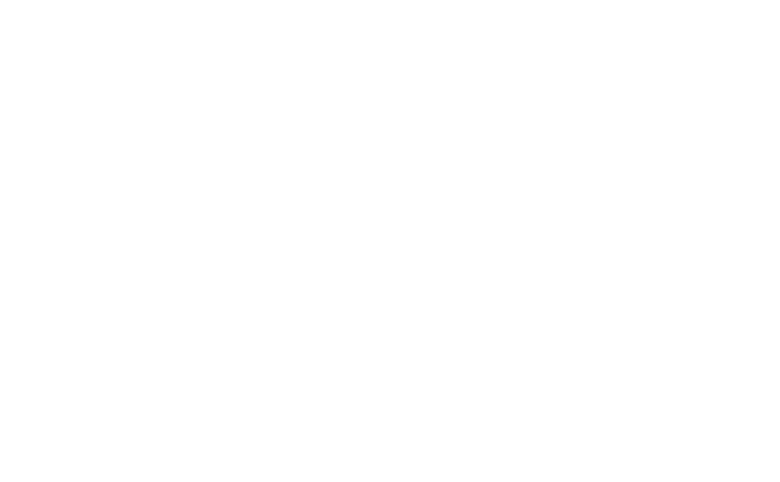
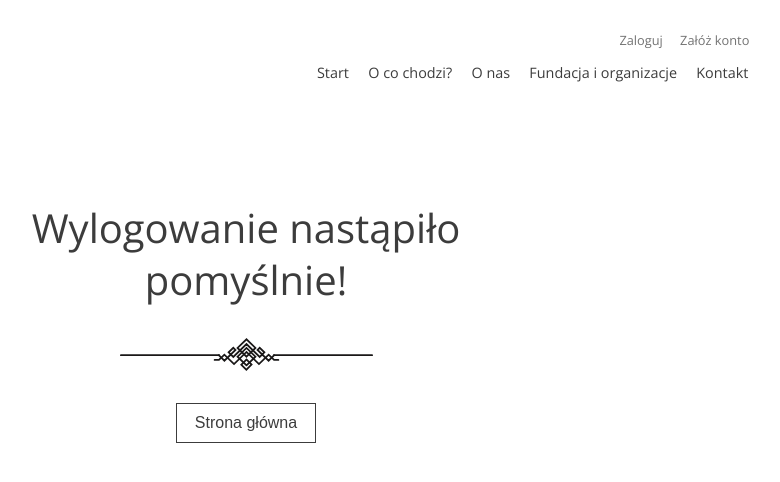
Before and after one commit to janek78/charity-app, a React (Create React App) app: page /logout in a window 1280 px wide. Before the commit this address had no page. Shown: the top 482 px of the page, without its empty margins (394-1174 px from the left). Built offline with nearby package versions, Linux system fonts and the light colour scheme.

Commit message:
adding component Logout adding styles

```diff
--- a/src/App.js
+++ b/src/App.js
@@ -2,6 +2,7 @@
 import { Home } from "./components/Home";
 import { Login } from "./components/Login";
 import { Register } from "./components/Register";
+import { Logout }from "./components/Logout";
 import {BrowserRouter as Router,Route,Routes} from 'react-router-dom';
 
 function App() {
@@ -12,6 +13,7 @@
             <Route path="/" element={<Home />} />
             <Route path="/login" element={<Login />} />
             <Route path="/register" element={<Register />} />
+            <Route path="/logout" element={<Logout />} />
         </Routes>
     </div>
 </Router>
--- /dev/null
+++ b/src/components/Logout.js
@@ -0,0 +1,16 @@
+import React from 'react';
+import { Nav } from './Nav';
+import { Link } from 'react-router-dom';
+
+export const Logout=()=> {
+    return (
+        <div className='logout'>
+            <Nav />
+            <div className='logout__content'>
+                <h1 className='logout__header'>Wylogowanie nastąpiło pomyślnie!</h1>
+                <div className='decoration'/>
+                <Link to="/"><button className='logout__btn'>Strona główna</button></Link>
+            </div>
+        </div>
+    )
+}
--- a/src/scss/_login.scss
+++ b/src/scss/_login.scss
@@ -6,7 +6,7 @@
     display: flex;
     align-items: center;
     flex-direction: column;
-    padding-top: 7.5em;
+    padding-top: 2em;
 
     .login__header {
       font-size: 2.5em;
@@ -16,7 +16,7 @@
       background-image: url('../assets/Decoration.svg');
       width: 253px;
       height: 33px;
-      margin:2em 0;
+      margin:0.5em 0;
     }
     .login__form {
       width: 40%;
@@ -28,7 +28,7 @@
   display: flex;
   flex-direction: column;
   background-color: $background;
-  margin: 1.9em;
+  margin: 1.5em;
   padding: 3.8em;
 
   label {
@@ -51,6 +51,7 @@
     border: 0.75px solid #00000000;
     padding: 0.6em 1.1em;
     cursor: pointer;
+    margin-bottom: 1.2em;
     &:hover {
       border: 0.75px solid $text3;
       padding: 0.6em 1.1em;
--- /dev/null
+++ b/src/scss/_logout.scss
@@ -0,0 +1,32 @@
+.logout {
+  color: $text3;
+  margin: 0 10%;
+
+  .logout__content {
+    display: flex;
+    flex-direction: column;
+    padding-top: 7em;
+    align-items: center;
+
+    .logout__header {
+      width:11em;
+      font-size: 2.5em;
+      font-weight: 300;
+      text-align: center;
+      line-height:1.3em;
+    }
+    .decoration{
+      background-image: url('../assets/Decoration.svg');
+      width: 253px;
+      height: 33px;
+      margin:2em 0;
+    }
+    .logout__btn {
+      background-color: #00000000;
+      border: 0.75px solid $text3;
+      padding: 0.6em 1.1em;
+      color: $text3;
+      cursor: pointer;
+    }
+  }
+}
--- a/src/scss/_register.scss
+++ b/src/scss/_register.scss
@@ -6,7 +6,7 @@
     display: flex;
     align-items: center;
     flex-direction: column;
-    padding-top: 7.5em;
+    padding-top: 2em;
 
     .register__header {
       font-size: 2.5em;
@@ -16,7 +16,7 @@
       background-image: url('../assets/Decoration.svg');
       width: 253px;
       height: 33px;
-      margin:2em 0;
+      margin:0.5em 0;
     }
     .register__form {
       width: 40%;
@@ -28,7 +28,7 @@
   display: flex;
   flex-direction: column;
   background-color: $background;
-  margin: 1.9em;
+  margin: 1.5em;
   padding: 3.8em;
 
   label {
@@ -51,6 +51,7 @@
     border: 0.75px solid #00000000;
     padding: 0.6em 1.1em;
     cursor: pointer;
+    margin-bottom: 1.2em;
     &:hover {
       border: 0.75px solid $text3;
       padding: 0.6em 1.1em;
--- a/src/scss/main.scss
+++ b/src/scss/main.scss
@@ -12,6 +12,7 @@
 @import './nav';
 @import './login';
 @import './register';
+@import './logout';
 
 * {
   margin: 0;
```
